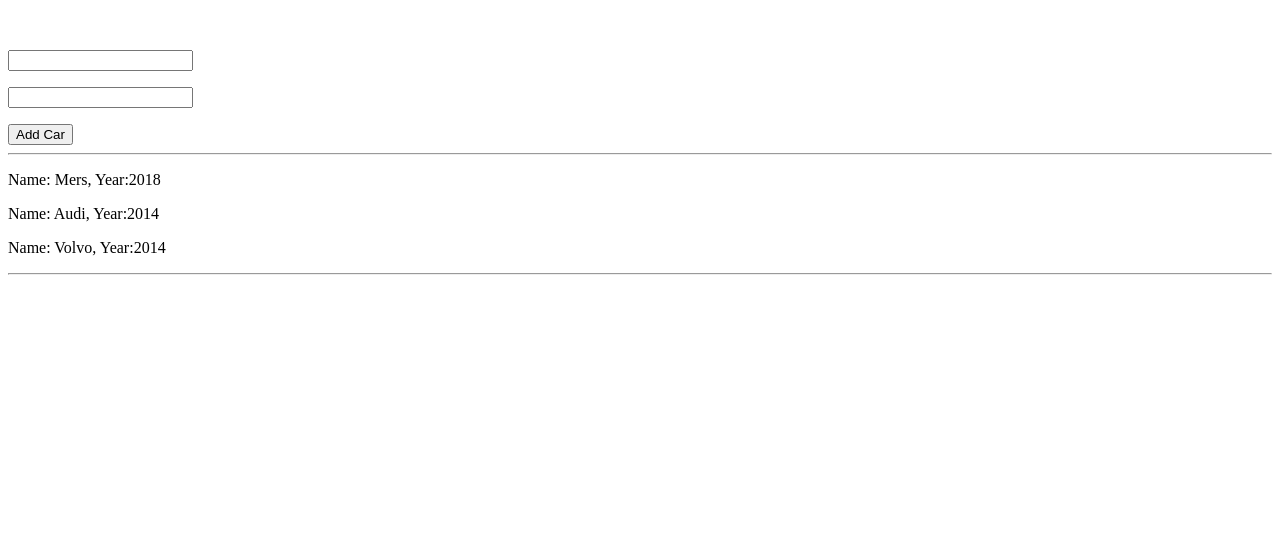
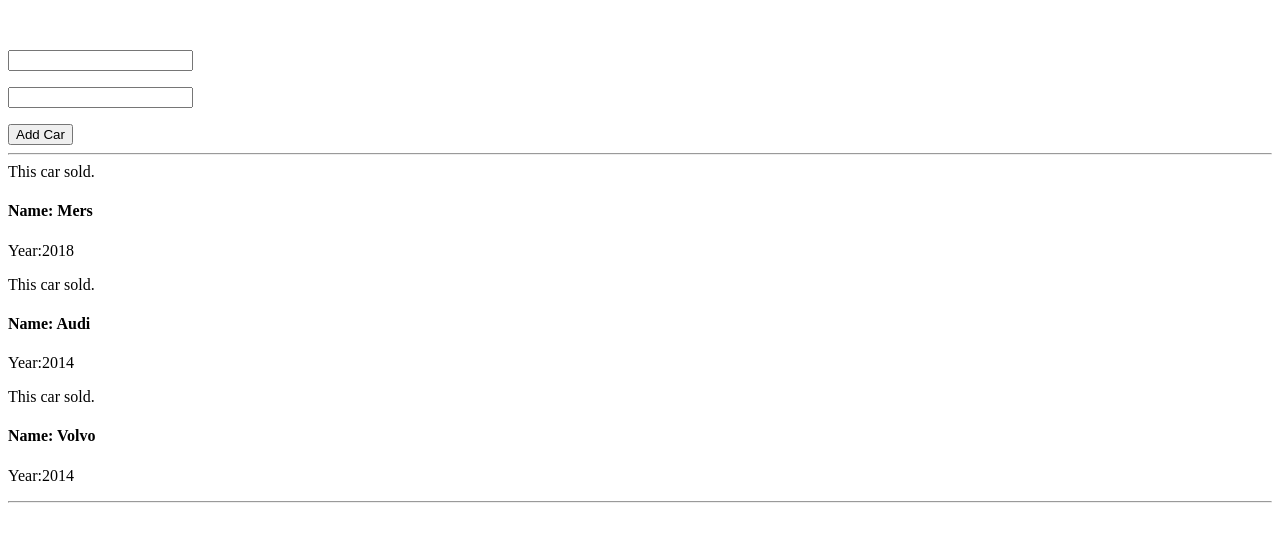
Before and after one commit to Avcharov/angular-test-project, an Angular app: page / in a window 1280 px wide. Shown: the top 542 px of the page. Built offline with nearby package versions, Linux system fonts and the light colour scheme.

Commit message:
3 files modified

```diff
--- a/src/app/car/car.component.html
+++ b/src/app/car/car.component.html
@@ -1 +1,3 @@
-<p>Name: {{ carItem.name }}, Year:{{ carItem.year }}</p>
+<div class="alert alert-info">This car sold.</div>
+
+<ng-content></ng-content>
--- a/src/app/car/car.component.ts
+++ b/src/app/car/car.component.ts
@@ -1,4 +1,4 @@
-import { Component, Input } from '@angular/core';
+import { Component, ElementRef, Input, ContentChild } from '@angular/core';
 @Component({
   selector: 'app-car',
   templateUrl: './car.component.html',
@@ -8,4 +8,9 @@
   //name = 'Ford';
   //year = 2017;
   @Input() carItem: { name: string; year: number };
+  @ContentChild('carHeading') carHeading : ElementRef;
+
+  ngAfterViewInit(){
+
+  }
 }
--- a/src/app/cars/cars.component.html
+++ b/src/app/cars/cars.component.html
@@ -1,5 +1,11 @@
-<app-add-car (onAddCar) = "updateCarList($event)"></app-add-car>
+<app-add-car (onAddCar)="updateCarList($event)"></app-add-car>
 
 <hr />
-<app-car *ngFor="let car of carz" [carItem]="car"> </app-car>
+<div class="list-group">
+  <app-car class="list-group-item" *ngFor="let car of carz" [carItem]="car">
+  <h4 #carHeading class="list-group-item-heading">Name: {{ car.name }}</h4>
+  <p class="list-group-item-text">Year:{{ car.year }}</p>
+
+  </app-car>
+</div>
 <hr />
```
